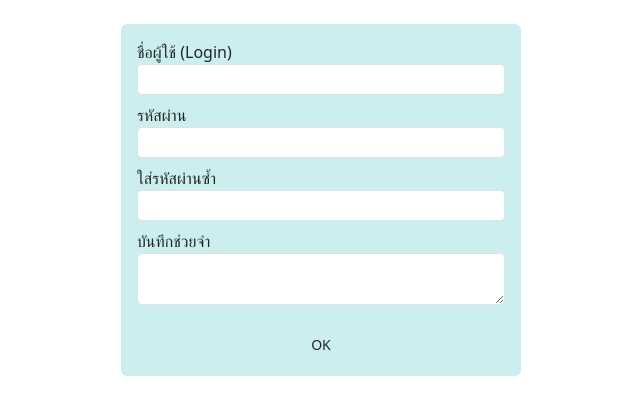
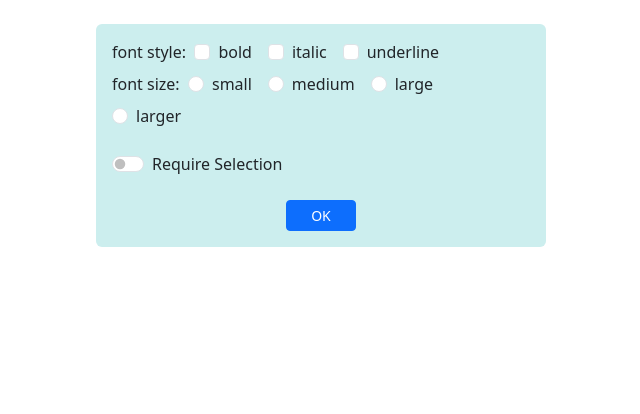
Before and after one commit to Tanapon65030/app1, a React (Create React App) app: page / in a window 1280 px wide. Shown: the top 414 px of the page, without its empty margins (319-959 px from the left). Built offline with nearby package versions, Linux system fonts and the light colour scheme.

Commit message:
add form-check.js
add form-check.js

```diff
--- a/src/App.js
+++ b/src/App.js
@@ -1,5 +1,5 @@
 import React from 'react'
-import FormText from './form-text'
+import FormCheck from './form-check'
 export default function App() {
-return <FormText/>
+    return <FormCheck />
 }
--- /dev/null
+++ b/src/form-check.js
@@ -0,0 +1,103 @@
+import React from 'react';
+
+export default function FormCheck() {
+    const switchReq = React.useRef();
+    const styles = ['bold', 'italic', 'underline'];
+    const sizes = ['small', 'medium', 'large', 'larger'];
+    let checkedStyles = [];
+    let checkedSize = '';
+
+    const onChangeCheck = (event) => {
+        let checked = event.target.checked;
+        let value = event.target.value;
+        let idx = checkedStyles.indexOf(value);
+        if (checked && idx === -1) {
+            checkedStyles.push(value);
+        } else {
+            checkedStyles.splice(idx, 1);
+        }
+    };
+
+    const onChangeRadio = (event) => {
+        checkedSize = event.target.value;
+    };
+
+    const onClickButton = () => {
+        if (switchReq.current.checked) {
+            if (checkedStyles.length === 0) {
+                alert('Please select style');
+                return;
+            } else if (checkedSize === '') {
+                alert('Please select size');
+                return;
+            }
+        }
+        let msg = 'selected style(s): ' + checkedStyles.join(', ');
+        msg += '\nselected size: ' + checkedSize;
+        alert(msg);
+    };
+
+    return (
+        <div className="mt-4 mx-auto p-3 rounded" style={{ width: '450px', background: '#cee' }}>
+            <form>
+                <span>font style:</span>&nbsp;&nbsp;
+                {styles.map((st, i) => {
+                    return (
+                        <div className="form-check form-check-inline mb-2" key={i}>
+                            <input
+                                type="checkbox"
+                                id={'check' + i}
+                                value={st}
+                                className="form-check-input"
+                                onChange={onChangeCheck}
+                            />
+                            <label htmlFor={'check' + i} className="form-check-label">
+                                {st}
+                            </label>
+                        </div>
+                    );
+                })}
+                <br />
+                <span>font size:</span>&nbsp;&nbsp;
+                {sizes.map((sz, i) => {
+                    return (
+                        <div className="form-check form-check-inline mb-2" key={i}>
+                            <input
+                                type="radio"
+                                id={'radio' + i}
+                                name="fontSize"
+                                value={sz}
+                                className="form-check-input"
+                                onChange={onChangeRadio}
+                            />
+                            <label htmlFor={'radio' + i} className="form-check-label">
+                                {sz}
+                            </label>
+                        </div>
+                    );
+                })}
+                <div className="form-check form-switch mt-3">
+                    <input
+                        type="checkbox"
+                        id="sw"
+                        value="require"
+                        className="form-check-input"
+                        ref={switchReq}
+                    />
+                    <label htmlFor="sw" className="form-check-label">
+                        Require Selection
+                    </label>
+                </div>
+                <div className="text-center mt-4">
+                    <button
+                        type="button"
+                        className="btn btn-sm px-4  btn-primary"
+                        onClick={onClickButton}
+                    >
+                        OK
+                    </button>
+                </div>
+            </form>
+        </div>
+    );
+}
```
